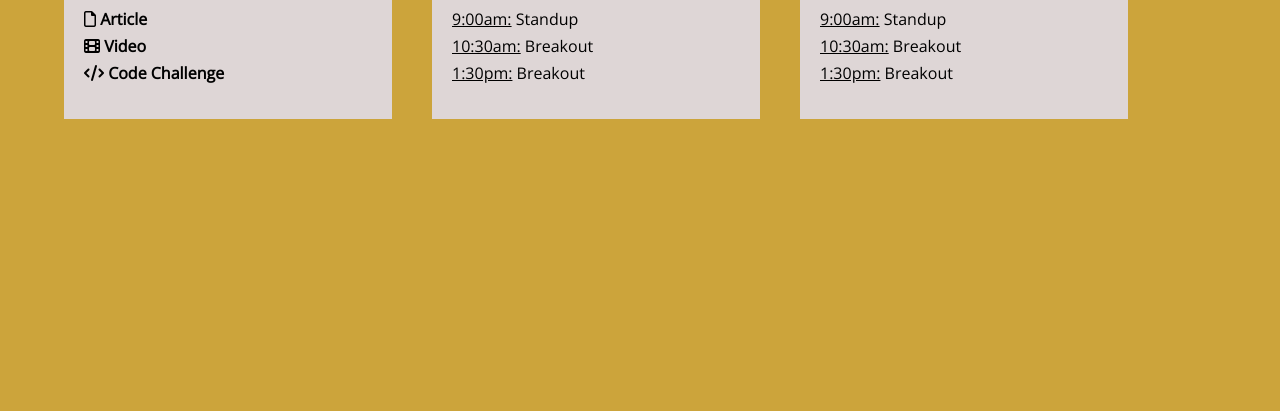
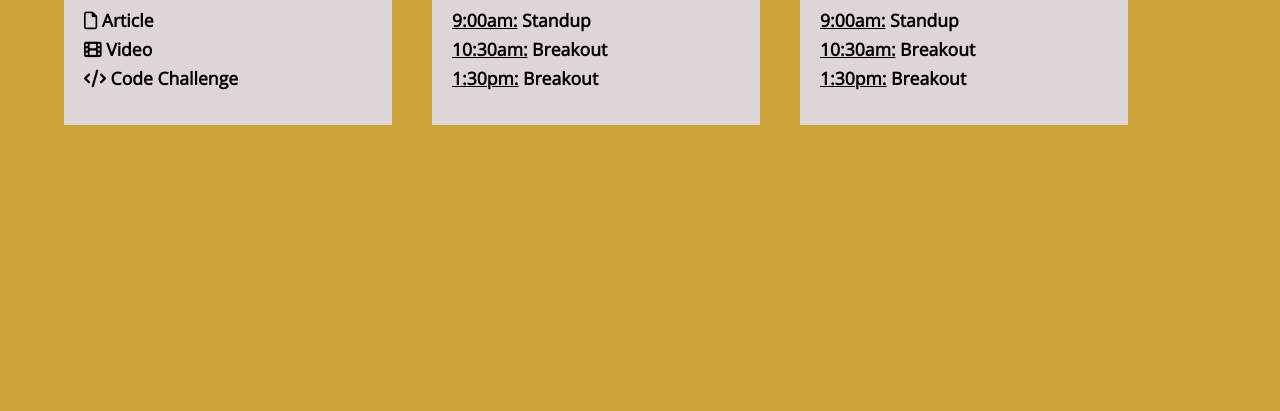
Before and after one commit to katreinhart/warmup-9-11-17, a plain HTML site: page index.html in a window 1280 px wide. Shown: the part 477-888 px from the top of the page. Drawn offline with nearby package versions, Linux system fonts and the light colour scheme; a script that the page names is missing.

Commit message:
minor tweaks

```diff
--- a/index.html
+++ b/index.html
@@ -36,13 +36,13 @@
         <h3>Today</h3>
         <ul class="schedule">
           <li>
-            <span class="time">9:00am:</span> Standup
+            <h5><span class="time">9:00am:</span> Standup</h5>
           </li>
           <li>
-            <span class="time">10:30am:</span> Breakout
+            <h5><span class="time">10:30am:</span> Breakout</h5>
           </li>
           <li>
-            <span class="time">1:30pm:</span> Breakout
+            <h5><span class="time">1:30pm:</span> Breakout</h5>
           </li>
         </ul>
       </div>
@@ -50,13 +50,13 @@
         <h3>Tomorrow</h3>
         <ul class="schedule">
           <li>
-            <span class="time">9:00am:</span> Standup
+            <h5><span class="time">9:00am:</span> Standup</h5>
           </li>
           <li>
-            <span class="time">10:30am:</span> Breakout
+            <h5><span class="time">10:30am:</span> Breakout</h5>
           </li>
           <li>
-            <span class="time">1:30pm:</span> Breakout
+            <h5><span class="time">1:30pm:</span> Breakout</h5>
           </li>
         </ul>
       </div>
--- a/styles/main.css
+++ b/styles/main.css
@@ -14,7 +14,7 @@ h3 {
 }
 
 h5 {
-  font-size: 1rem;
+  font-size: 1.1rem;
   color: #000;
   margin: 0;
   padding: 0;
```
